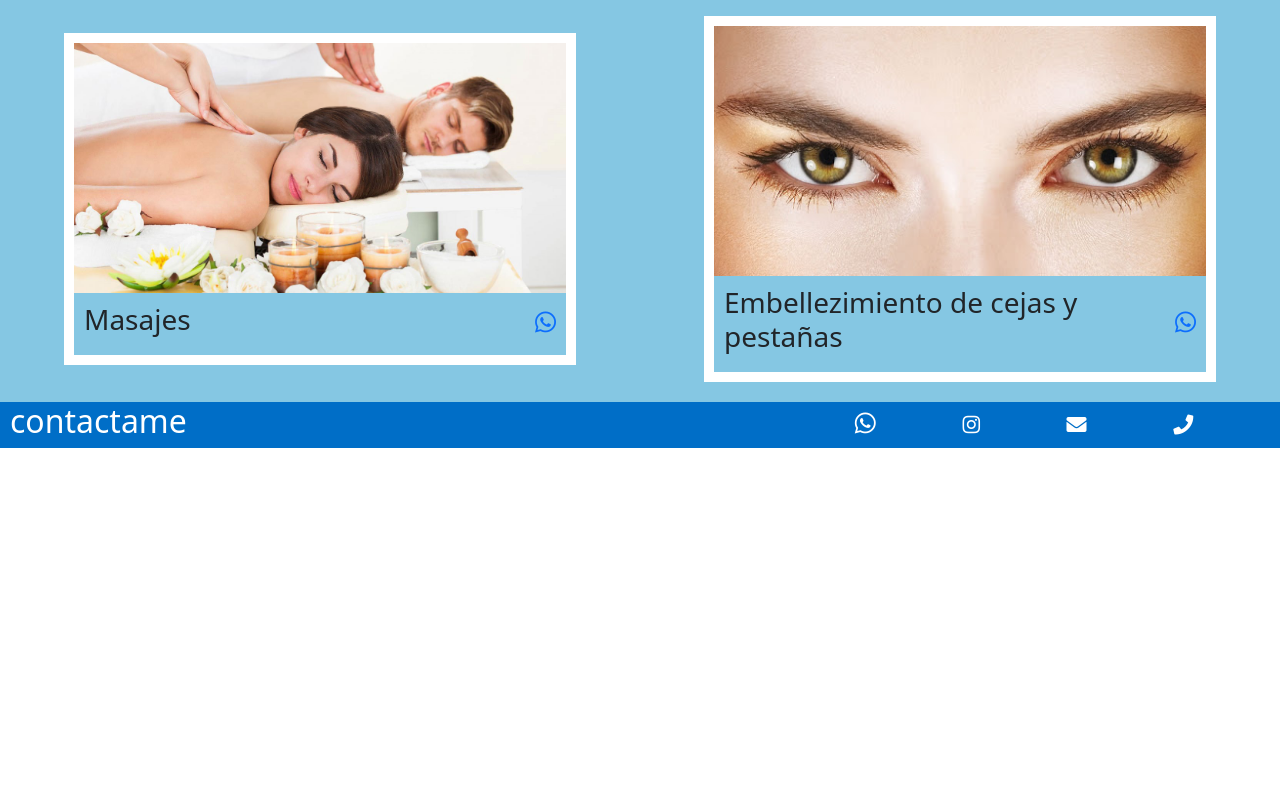
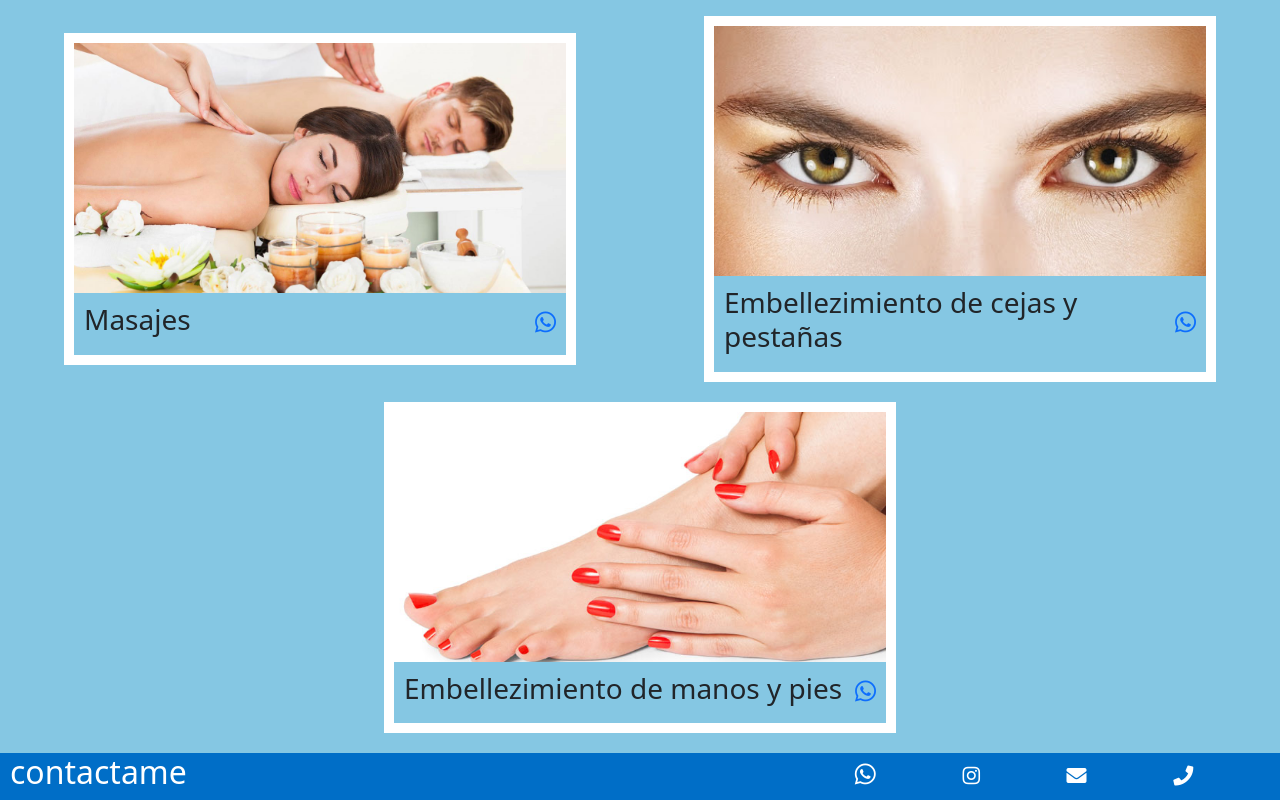
Before and after one commit to lean4339/lorePagina, a plain HTML site: page dist/servicios.html in a window 1280 px wide. Shown: the part 1668-2468 px from the top of the page. Before the commit the page ends 2116 px from the top, so only its background shows below. Drawn offline with nearby package versions, Linux system fonts and the light colour scheme.

Commit message:
agrega otro producto

```diff
--- a/dist/servicios.html
+++ b/dist/servicios.html
@@ -100,6 +100,13 @@
             <a href="https://api.whatsapp.com/send?phone=+5491132106960"><i class="fab fa-whatsapp"></i></a>
         </div>
     </article>
+    <article class="tarjeta">
+        <img class="tarjetaimagen" src="images/manos.jpg" alt="">
+        <div class="preguntar">
+            <h3 class="tarjetaTitulo">Embellezimiento de manos y pies</h3>
+            <a href="https://api.whatsapp.com/send?phone=+5491132106960"><i class="fab fa-whatsapp"></i></a>
+        </div>
+    </article>
 </main>
 
 <div class="footer">
```
Also changed, not shown: dist/images/manos.jpg (added).
